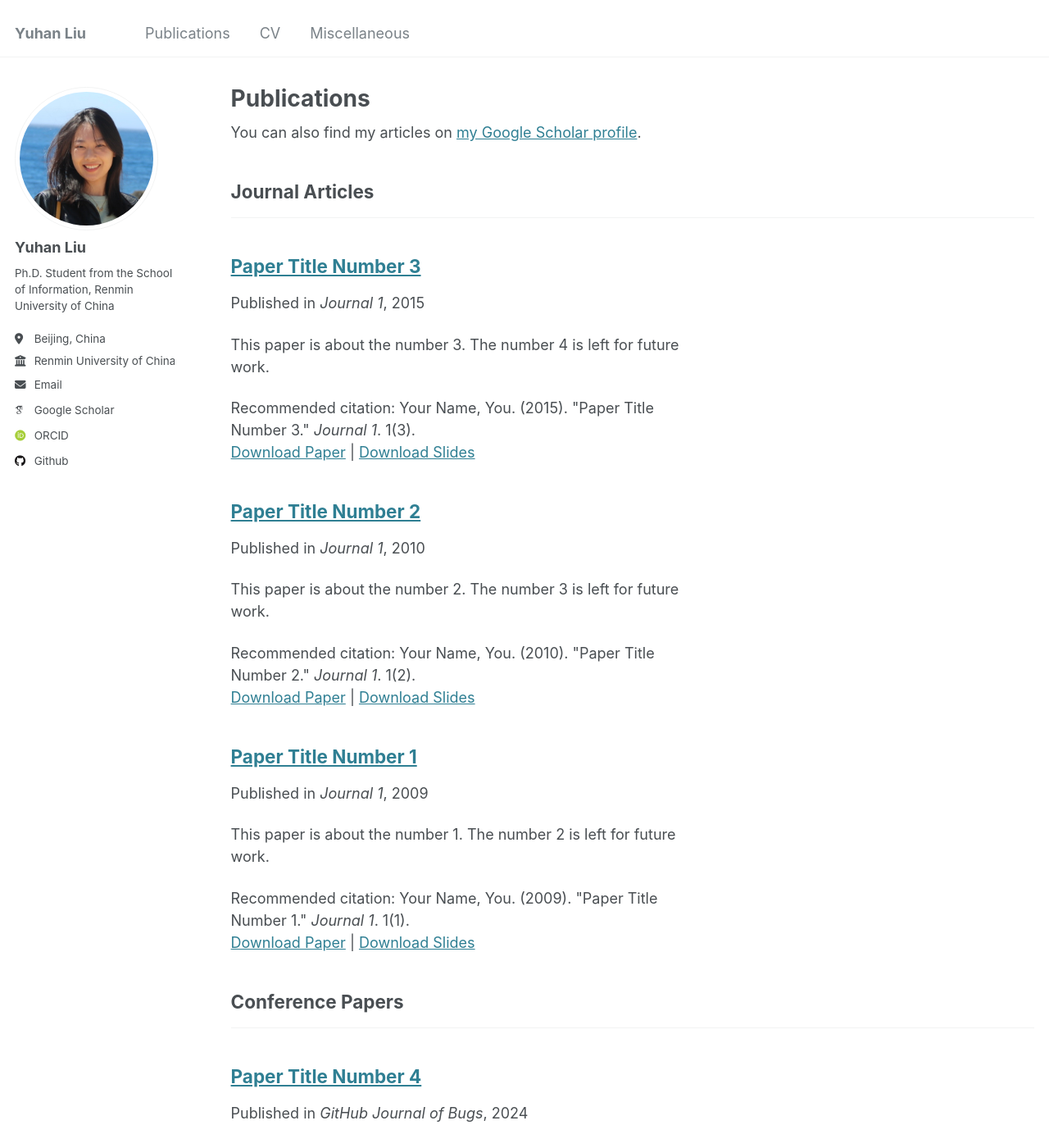
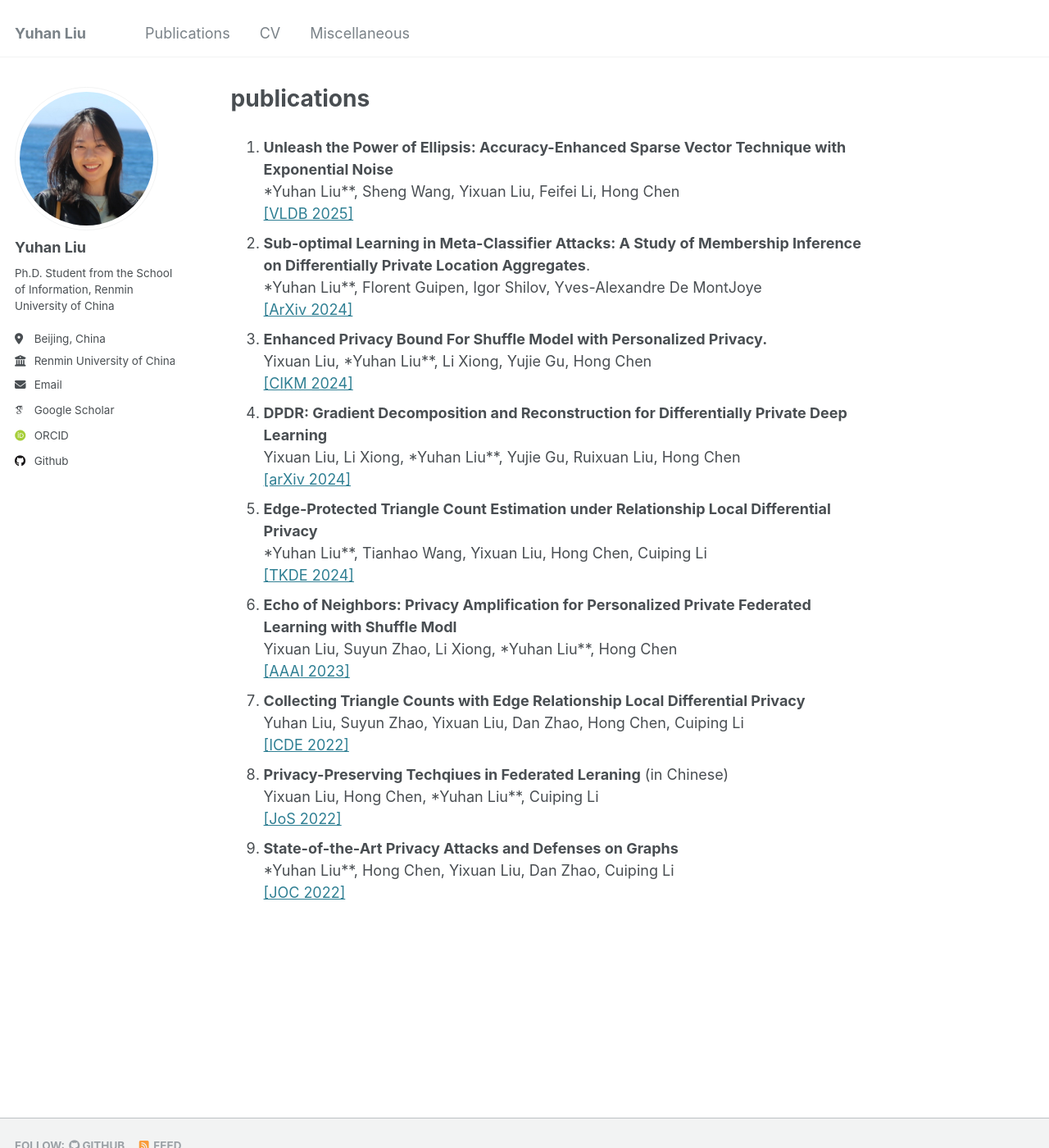
Before and after one commit to liuyuhannn/liuyuhannn.github.io, a Jekyll site: the page built from _pages/publications.md, in a window 1280 px wide and 1400 px high. Shown: the whole window at 82% size. Built offline with Jekyll 4.4.1, drawn with Linux system fonts in a browser that asks for light colours; some web fonts are replaced; some of the changed text lies outside the part shown.

Commit message:
publications

```diff
--- a/_config.yml
+++ b/_config.yml
@@ -78,10 +78,12 @@ author:
 publication_category:
   books:
     title: 'Books'
-  manuscripts:
-    title: 'Journal Articles'
-  conferences:
-    title: 'Conference Papers'
+  # manuscripts:
+  #   title: 'Journal Articles'
+  # conferences:
+  #   title: 'Conference Papers'
+    manuscripts:
+      title: ""
 
 # Site Settings
 teaser                   :  # filename of teaser fallback teaser image placed in /images/, .e.g. "500x300.png"
--- /dev/null
+++ b/_pages/publications.md
@@ -0,0 +1,35 @@
+---
+permalink: /publications/
+title: "publications"
+author_profile: true
+# redirect_from:
+#   - /misc/
+#   - /misc.html
+---
+1. **Unleash the Power of Ellipsis: Accuracy-Enhanced Sparse Vector Technique with Exponential Noise**\
+*Yuhan Liu**, Sheng Wang, Yixuan Liu, Feifei Li, Hong Chen\
+[\[VLDB 2025\]](https://arxiv.org/pdf/2407.20068)
+1. **Sub-optimal Learning in Meta-Classifier Attacks: A Study of Membership Inference on Differentially Private Location Aggregates**.\
+*Yuhan Liu**, Florent Guipen, Igor Shilov, Yves-Alexandre De MontJoye\
+[[ArXiv 2024]](https://arxiv.org/pdf/2412.20456)
+1. **Enhanced Privacy Bound For Shuffle Model with Personalized Privacy.**\
+Yixuan Liu, *Yuhan Liu**, Li Xiong, Yujie Gu, Hong Chen\
+[[CIKM 2024]](https://arxiv.org/pdf/2407.18157)
+1. **DPDR: Gradient Decomposition and Reconstruction for Differentially Private Deep Learning**\
+Yixuan Liu, Li Xiong, *Yuhan Liu**, Yujie Gu, Ruixuan Liu, Hong Chen\
+[[arXiv 2024]](https://arxiv.org/pdf/2406.02744)
+1. **Edge-Protected Triangle Count Estimation under Relationship Local Differential Privacy**\
+*Yuhan Liu**, Tianhao Wang, Yixuan Liu, Hong Chen, Cuiping Li\
+[[TKDE 2024]](https://ieeexplore.ieee.org/abstract/document/10480254)
+1. **Echo of Neighbors: Privacy Amplification for Personalized Private Federated Learning with Shuffle Modl**\
+Yixuan Liu, Suyun Zhao, Li Xiong, *Yuhan Liu**, Hong Chen\
+[[AAAI 2023]](https://ojs.aaai.org/index.php/AAAI/article/download/26400/26172)
+1. **Collecting Triangle Counts with Edge Relationship Local Differential Privacy**\
+Yuhan Liu, Suyun Zhao, Yixuan Liu, Dan Zhao, Hong Chen, Cuiping Li\
+[[ICDE 2022]](https://ieeexplore.ieee.org/abstract/document/9835478)
+1. **Privacy-Preserving Techqiues in Federated Leraning** (in Chinese)\
+Yixuan Liu, Hong Chen, *Yuhan Liu**, Cuiping Li\
+[[JoS 2022]](https://jos.org.cn/jos/article/pdf/6446)
+1. **State-of-the-Art Privacy Attacks and Defenses on Graphs**\
+*Yuhan Liu**, Hong Chen, Yixuan Liu, Dan Zhao, Cuiping Li\
+[[JOC 2022]](http://cjc.ict.ac.cn/online/onlinepaper/002-刘宇涵-H-2022425163952.pdf)
--- a/_pages/publications.html
+++ b/_pages/publicationsTemplate.html
@@ -1,9 +1,9 @@
----
+<!-- ---
 layout: archive
 title: "Publications"
 permalink: /publications/
 author_profile: true
----
+--- -->
 
 {% if site.author.googlescholar %}
   <div class="wordwrap">You can also find my articles on <a href="{{site.author.googlescholar}}">my Google Scholar profile</a>.</div>
```
Also changed, not shown: markdown_generator/publications.tsv (+4 -3 lines).
